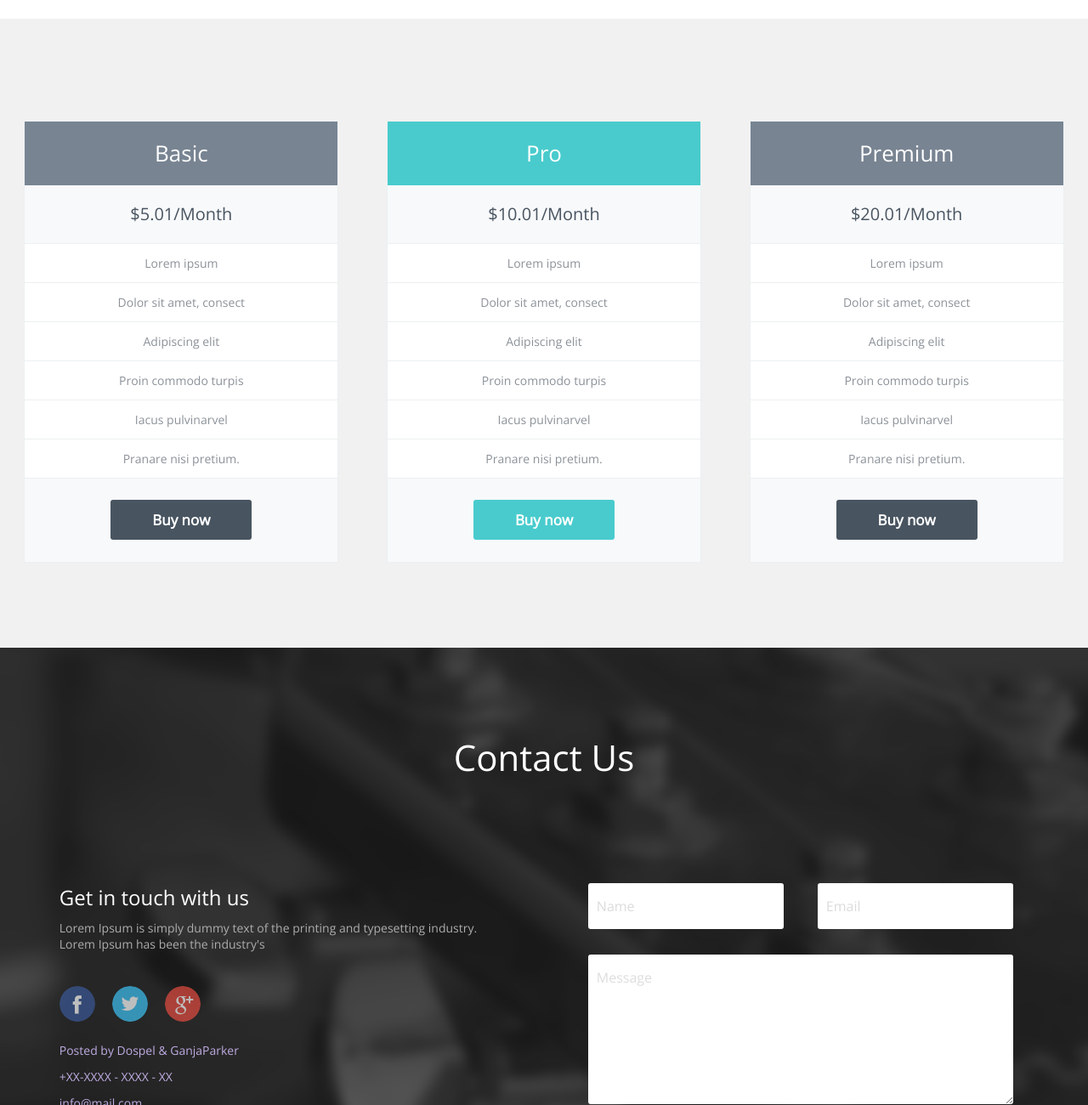
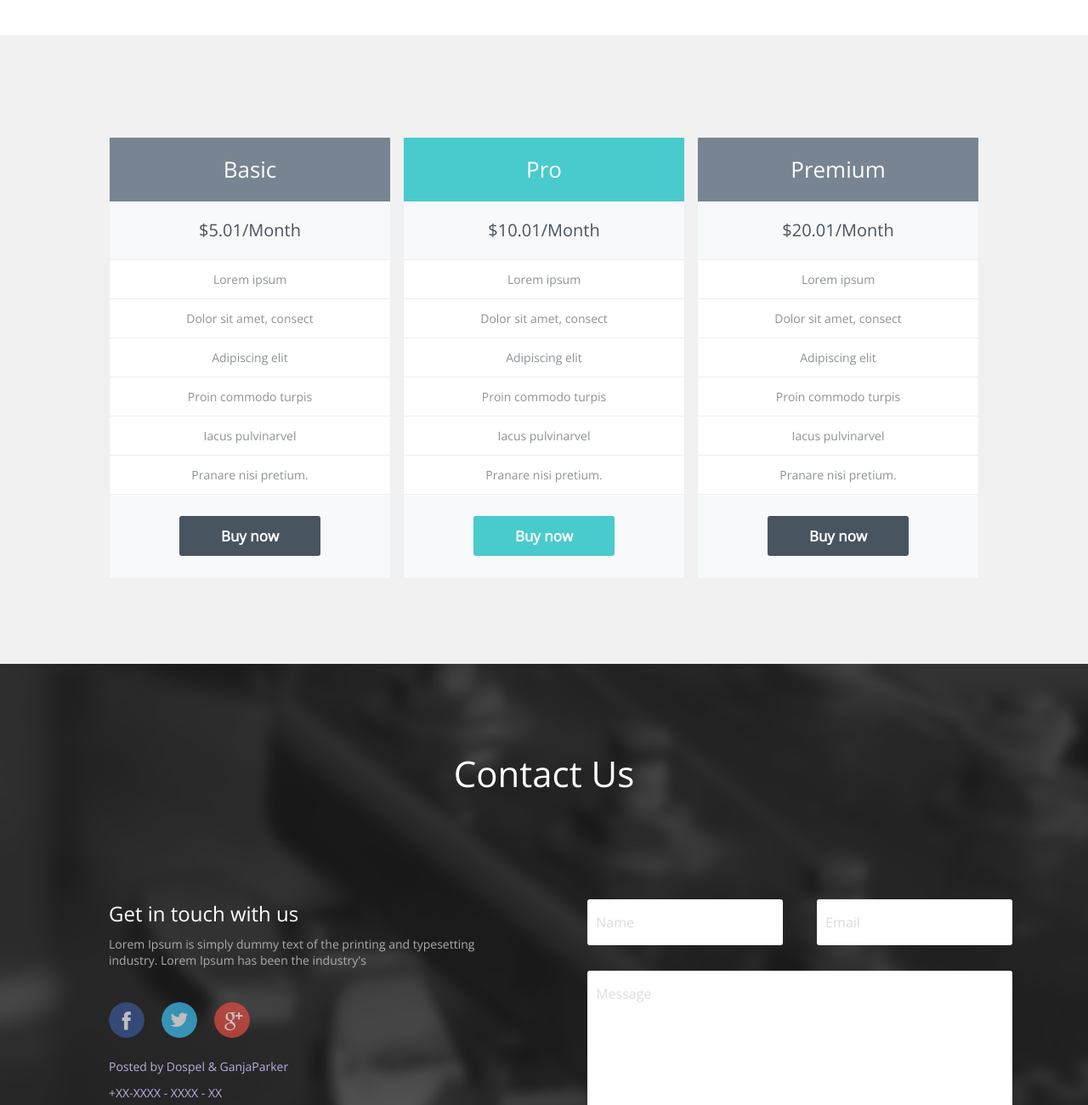
Before and after one commit to OleksiiA9/test, a plain HTML site: page index.html in a window 1280 px wide. Shown: the part 1500-2800 px from the top of the page at 85% size. Drawn offline with nearby package versions, Linux system fonts and the light colour scheme; a web font is replaced by a local one.

Commit message:
display 1300-1440

```diff
--- a/index.html
+++ b/index.html
@@ -28,6 +28,7 @@
 </head>
 <body>
     <div class="wrapper">
+        <div slass="wrapp">
             <div class="header">
                 <div class="logo">
                     <a href="#">
@@ -43,6 +44,7 @@
                         <li class="c1"><a href="#" class="c2">Blog</a></li>
                         <li class="c1"><a href="#" class="c2">Contact</a></li>
                     </ul>
+                </div>
             </div>
         </div>
         <div class="content">
@@ -93,6 +95,7 @@
                 </div>
             </div>
             <div class="team">
+                <div class="wrapp2">
                     <h2>The Team</h2>
                     <div class="slider2">
                         <div class="sl2">
@@ -139,7 +142,9 @@
                         </div>
                     </div>
                 </div>
+            </div>
             <div class="service">
+               <div class="wrapp2">
                     <div class="basic">
                         <ul>
                             <li id="c4">Basic</li>
@@ -180,8 +185,10 @@
                         </ul>
                     </div>
                 </div>
+            </div>
             <div class="contact">
                 <h2>Contact Us</h2>
+                <div class="wrapp2">
                     <div class="bott_cont">
                         <div class="left">
                             <h3>Get in touch with us</h3>
@@ -213,5 +220,6 @@
                 </div>
             </div>
         </div>
+    </div>
 </body>
 </html>
--- a/scss/style.scss
+++ b/scss/style.scss
@@ -71,10 +71,11 @@ h6 {font: 16px sans-serif;}
         }
     /*service*/
         @mixin account{
-            display: block;
+            overflow: hidden;
+            display: inline-block;
             ul{border: 1px solid #ecf0f1;}
             li{
-                width: 368px;
+                width: 330px;
                 height: 45px;
                 border-bottom: 1px solid #ecf0f1;
                 background: #fff;
@@ -129,11 +130,15 @@ h6 {font: 16px sans-serif;}
     display: block;
     width: 100%;
     background: #fff;
+    .wrapp2{
+        width: 80%;
+        margin: 0 auto;
+    }
     .header{
         position: fixed;
-        width: 90%;
+        width: 100%;
         height: 100px;
-        padding: 0 5%;
+        padding: 0;
         z-index: 2000;
         background: #fff;
         .logo{
@@ -196,8 +201,8 @@ h6 {font: 16px sans-serif;}
             }
         }
         .service{
-            display: flex;
-            justify-content: space-around;
+            .wrapp2{display: flex;
+            justify-content: space-between;}
             text-align: center;
             background: #f1f1f1;
             padding: 120px 0 100px 0;
@@ -272,10 +277,10 @@ h6 {font: 16px sans-serif;}
                 margin-bottom: 120px;
             }
             .bott_cont{
-                width: 90%;
+                width: 100%;
                 margin: 0 auto;
                 display: flex;
-                justify-content: space-around;
+                justify-content: space-between;
                 .left{
                     width: 45%;
                     padding-right: 4%;
```
Also changed, not shown: css/style.css, 1 other file. Lines whose indentation alone changed are shown as unchanged.
